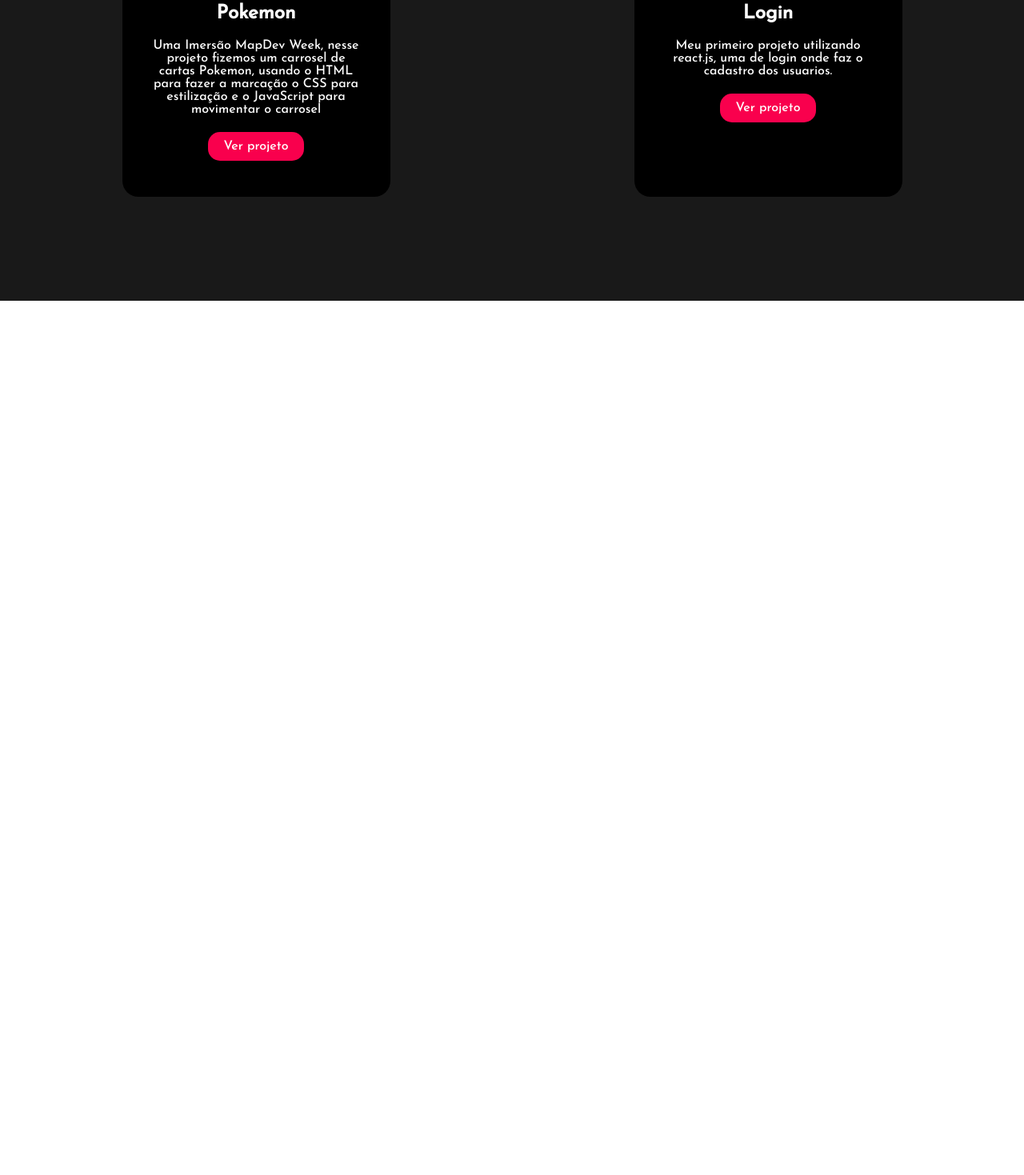
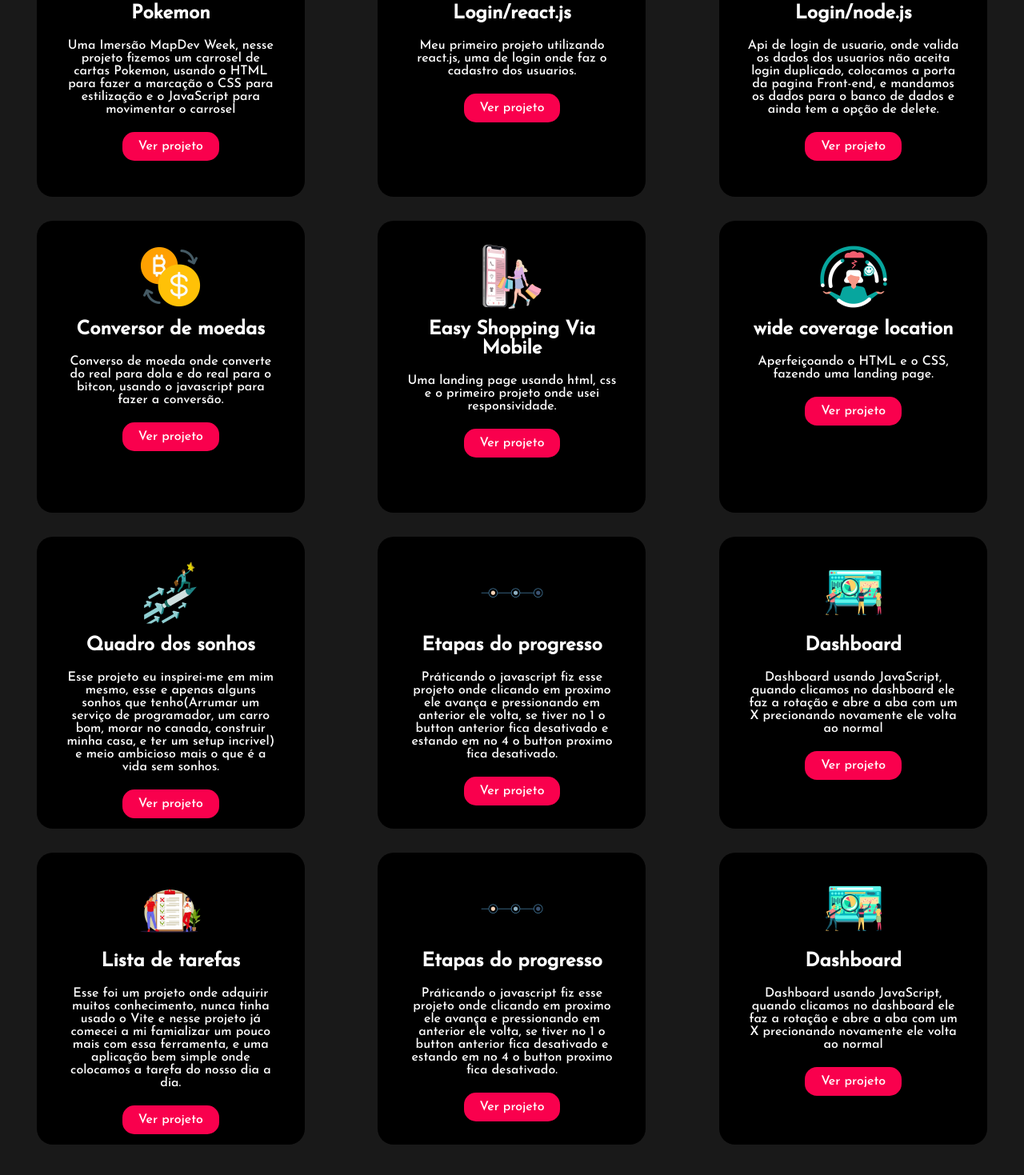
Before and after one commit to CesarSantos99/Portf-lio, a plain HTML site: page index.html in a window 1280 px wide. Shown: the part 2029-3498 px from the top of the page at 80% size. Before the commit the page ends 2405 px from the top, so only its background shows below. Drawn offline with Linux system fonts and the light colour scheme.

Commit message:
add projetos

```diff
--- a/index.html
+++ b/index.html
@@ -93,15 +93,102 @@
 
             <div class="card">
                 <img src="./img/login.react.png" alt="login">
-                <h5>Login</h5>
+                <h5>Login/react.js</h5>
                 <p>Meu primeiro projeto utilizando react.js, uma de login onde faz o cadastro dos usuarios. </p>
                 <a href="https://primeiro-projeto-react-one.vercel.app/" target="_blank">Ver projeto</a>
             </div>
 
-
+            <div class="card">
+                <img src="./img/login.react.png" alt="login">
+                <h5>Login/node.js</h5>
+                <p>Api de login de usuario, onde valida os dados dos usuarios não aceita login duplicado, colocamos a porta da pagina Front-end, e mandamos os dados para o banco de dados e ainda tem a opção de delete. </p>
+                <a href="https://primeiro-projeto-react-one.vercel.app/" target="_blank">Ver projeto</a>
+            </div>
 
         </div>
-    </div>
+
+        <!-- Terceira linha-->
+
+        <div class="card-projetos">
+
+            <div class="card">
+                <img src="./img/conversor-de-moedas.png" alt="conversor-de-moedas">
+                <h5>Conversor de moedas</h5>
+                <p>Converso de moeda onde converte do real para dola e do real para o bitcon, usando o javascript para fazer a conversão.
+                </p>
+                <a href="https://conversor-de-moedas-mauve.vercel.app/" target="_blank">Ver projeto</a>
+            </div>
+
+            <div class="card">
+                <img src="./img/shopping-via-mobile.png" alt="shopping-via-mobile">
+                <h5>Easy Shopping Via Mobile</h5>
+                <p>Uma landing page usando html, css e o primeiro projeto onde usei responsividade. </p>
+                <a href="https://easy-shopping-via-mobile.vercel.app/" target="_blank">Ver projeto</a>
+            </div>
+
+            <div class="card">
+                <img src="./img/wide coverage location.png" alt="wide coverage location">
+                <h5>wide coverage location</h5>
+                <p>Aperfeiçoando o HTML e o CSS, fazendo uma landing page. </p>
+                <a href="https://wide-coverage-location-w23d.vercel.app/" target="_blank">Ver projeto</a>
+            </div>
+
+        </div>
+
+        <!-- quarta linha-->
+
+        <div class="card-projetos">
+
+            <div class="card">
+                <img src="./img/sonhos.png" alt="sonhos">
+                <h5>Quadro dos sonhos</h5>
+                <p>Esse projeto eu inspirei-me em mim mesmo, esse e apenas alguns sonhos que tenho(Arrumar um serviço de programador, um carro bom, morar no canada, construir minha casa, e ter um setup incrivel) e meio ambicioso mais o que é a vida sem sonhos.
+                </p>
+                <a href="https://quadro-dos-sonhos.vercel.app/" target="_blank">Ver projeto</a>
+            </div>
+
+            <div class="card">
+                <img src="./img/etapas.png" alt="etapas">
+                <h5>Etapas do progresso</h5>
+                <p>Práticando o javascript fiz esse projeto onde clicando em proximo ele avança e pressionando em anterior ele volta, se tiver no 1 o button anterior fica desativado e estando em no 4 o button proximo fica desativado.                </p>
+                <a href="https://etapas-do-progresso.vercel.app/" target="_blank">Ver projeto</a>
+            </div>
+
+            <div class="card">
+                <img src="./img/dashbord.png" alt="wide coverage location">
+                <h5>Dashboard</h5>
+                <p>Dashboard usando JavaScript, quando clicamos no dashboard ele faz a rotação e abre a aba com um X precionando novamente ele volta ao normal                </p>
+                <a href="https://dashboard-three-xi.vercel.app/" target="_blank">Ver projeto</a>
+            </div>
+
+        </div>
+
+        <!-- quinta linha-->
+
+        <div class="card-projetos">
+
+            <div class="card">
+                <img src="./img/Lista de tarefas.png" alt="Lista de tarefas">
+                <h5>Lista de tarefas</h5>
+                <p>Esse foi um projeto onde adquirir muitos conhecimento, nunca tinha usado o Vite e nesse projeto já comecei a mi famializar um pouco mais com essa ferramenta, e uma aplicação bem simple onde colocamos a tarefa do nosso dia a dia.</p>
+                <a href="https://lista-de-tarefas-git-master-cesarsantos99.vercel.app/" target="_blank">Ver projeto</a>
+            </div>
+
+            <div class="card">
+                <img src="./img/etapas.png" alt="etapas">
+                <h5>Etapas do progresso</h5>
+                <p>Práticando o javascript fiz esse projeto onde clicando em proximo ele avança e pressionando em anterior ele volta, se tiver no 1 o button anterior fica desativado e estando em no 4 o button proximo fica desativado.</p>
+                <a href="https://etapas-do-progresso.vercel.app/" target="_blank">Ver projeto</a>
+            </div>
+
+            <div class="card">
+                <img src="./img/dashbord.png" alt="wide coverage location">
+                <h5>Dashboard</h5>
+                <p>Dashboard usando JavaScript, quando clicamos no dashboard ele faz a rotação e abre a aba com um X precionando novamente ele volta ao normal                </p>
+                <a href="https://dashboard-three-xi.vercel.app/" target="_blank">Ver projeto</a>
+            </div>
+
+        </div>
     </div>
 
 
```
